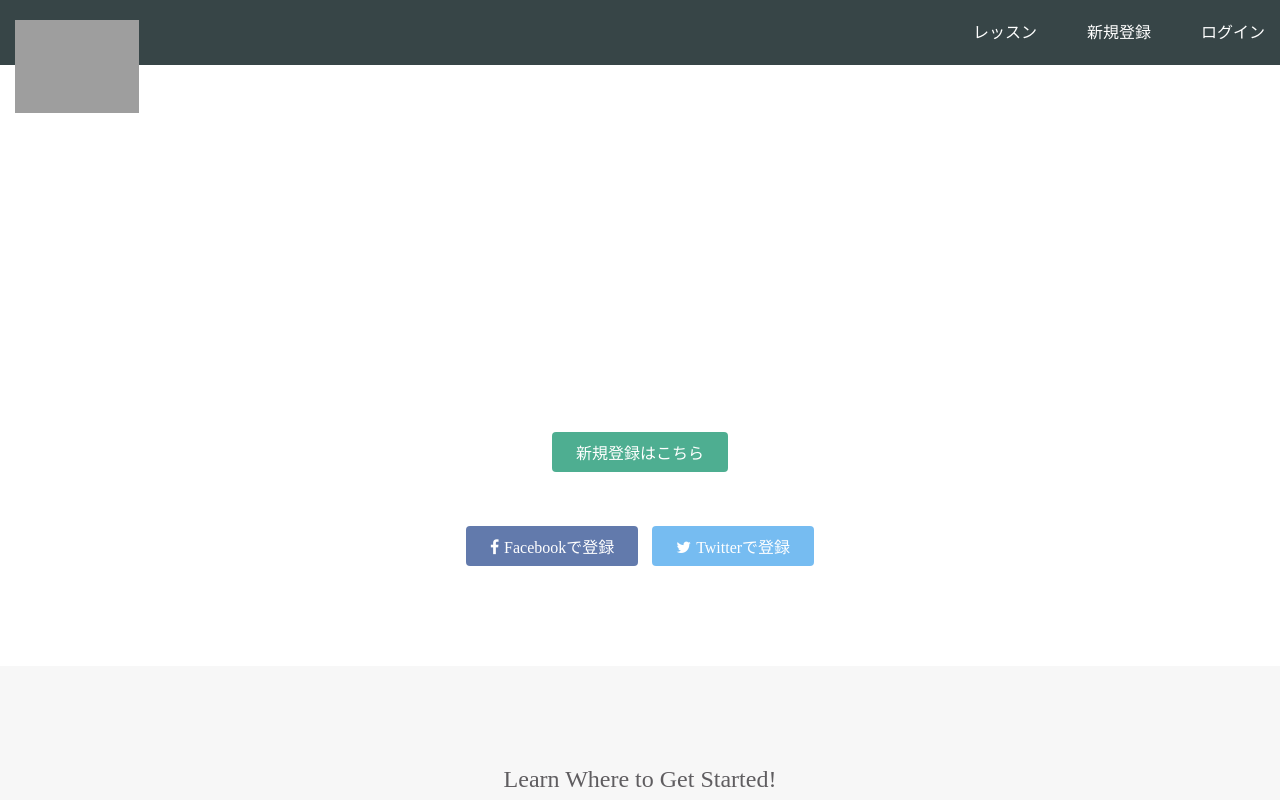
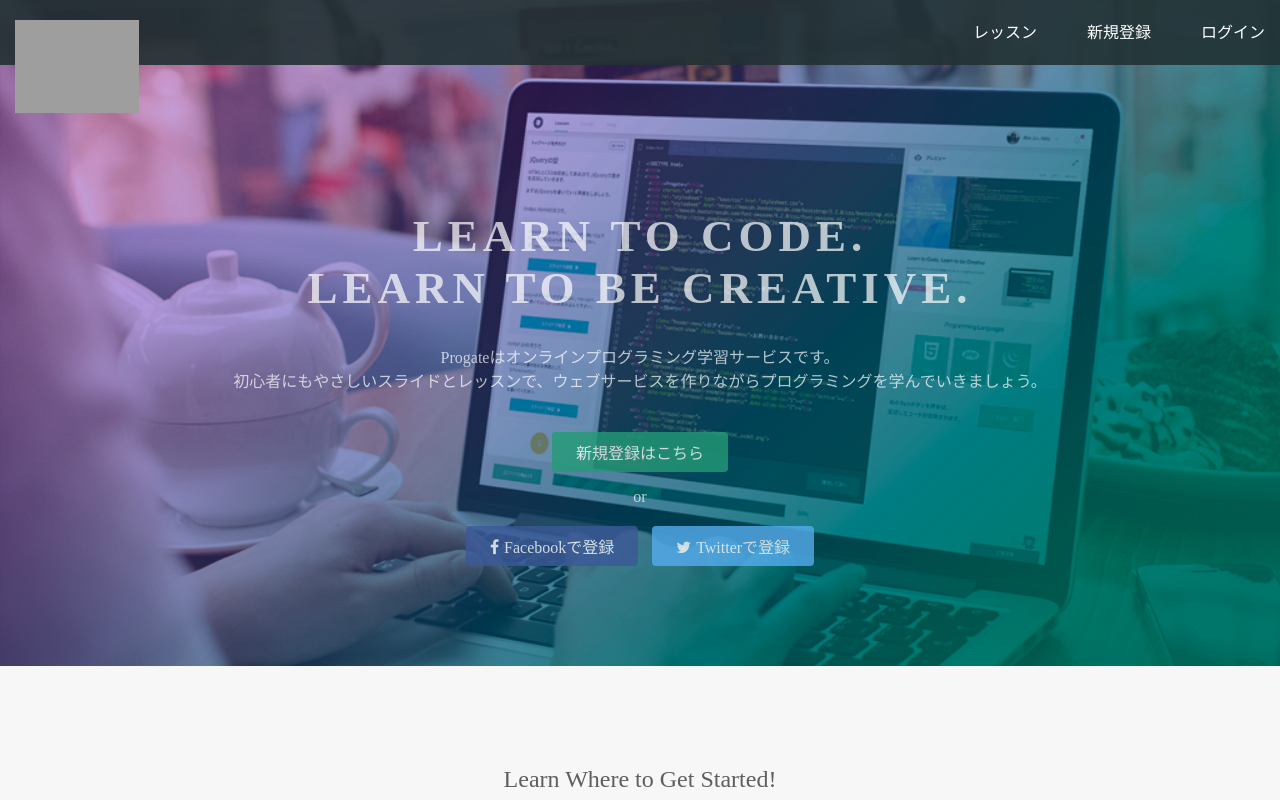
Before and after one commit to mi-do-li/mi-do-li, a plain HTML site: page index.html in a window 1280 px wide. Shown: the top 800 px of the page. Drawn offline with Linux system fonts and the light colour scheme; grey boxes are pictures that could not be loaded.

Commit message:
Update stylesheet.css

```diff
--- a/stylesheet.css
+++ b/stylesheet.css
@@ -19,7 +19,7 @@ a {
 
 .top-wrapper {
   padding: 180px 0 100px 0;
-  background-image: url(top.png);
+  background-image: url(image.png);
   background-size: cover;
   color: white;
   text-align: center;
```
